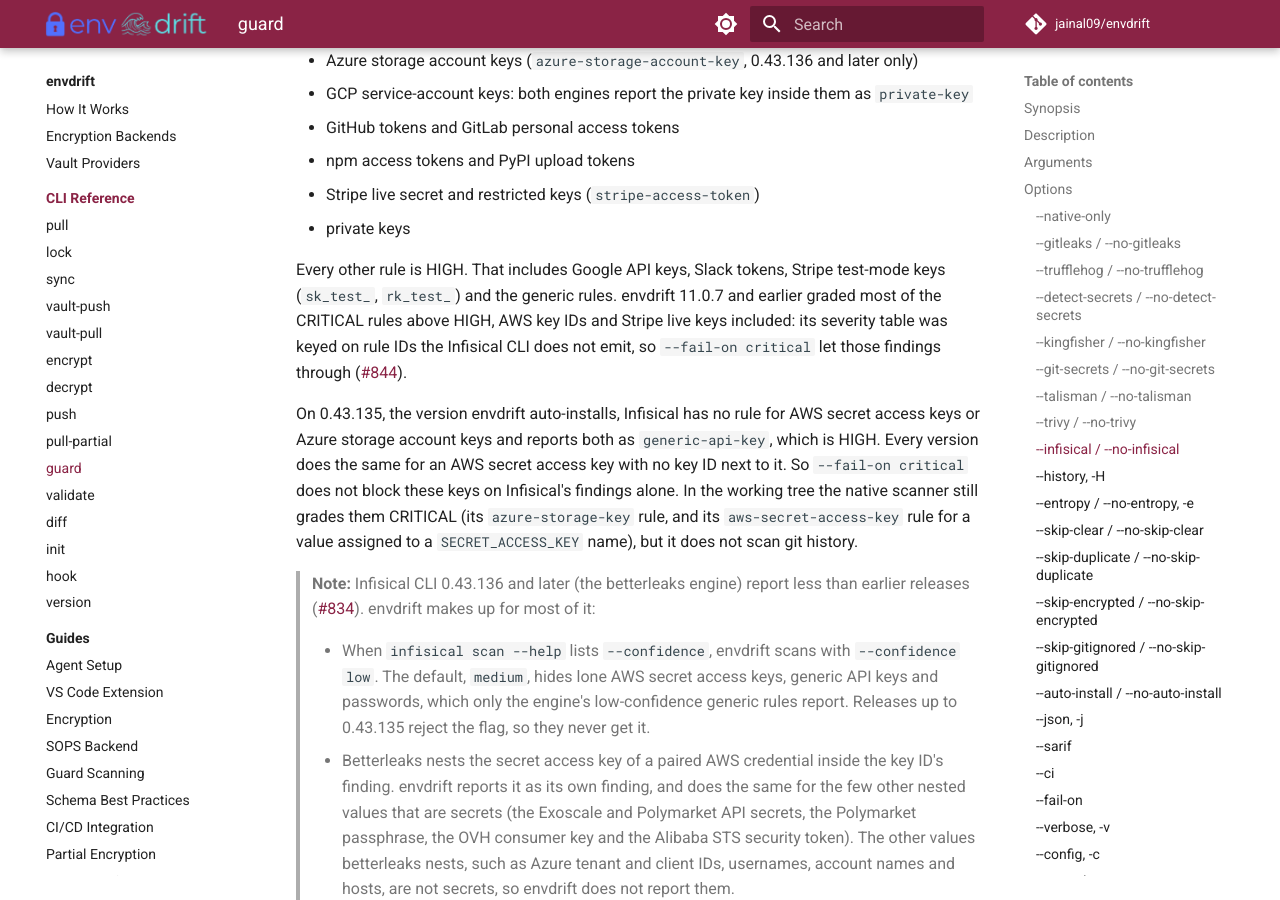
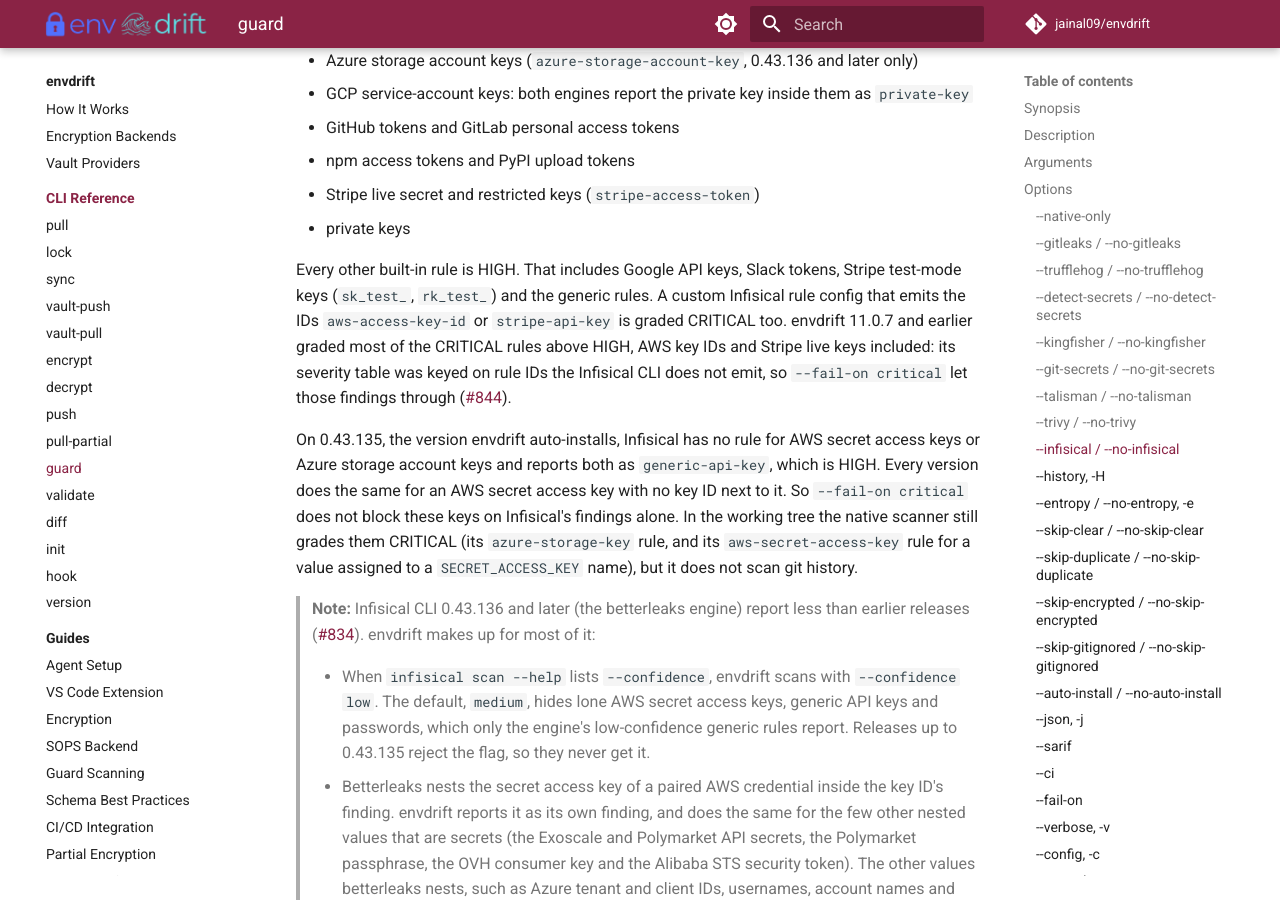
Before and after one commit to jainal09/envdrift, an MkDocs documentation site: the page built from docs/cli/guard.md, in a window 1280 px wide and 900 px high, scrolled down 3659 px. Built offline with MkDocs 1.6.1 and Material for MkDocs 9.7.7, drawn with Linux system fonts in a browser that asks for light colours; comment, search, counter and statistics services are not loaded.

Commit message:
fix(scanner): address review findings on scanner paths and severities
- strip_ansi matches the full CSI parameter range (0x30-0x3F), so colon-form
  truecolor (\x1b[38:2::1:2:3m) and <-prefixed sequences no longer leak into
  --json/SARIF errors.
- Integration CI installs the pinned gitleaks from constants.json; the gitleaks
  half of the #843/#852 regression tests skipped in the required jobs.
- guard docs: every other *built-in* Infisical rule is HIGH; custom rules
  emitting aws-access-key-id or stripe-api-key stay CRITICAL.
- CLAUDE.md/AGENTS.md: the auto-merge workflow gates on labels, not authorship;
  only a release-please dispatch regenerates a release PR (update-branch syncs).
- xfail tests fail loud on a broken precondition (pytest.fail) instead of letting
  raises=AssertionError swallow a parse or scanner error.
- Test tidy-ups: flatter detect-secrets plugin walk, bundled parametrize cases,
  one parametrized --no-git test, simpler nested-secret assertion.

Co-Authored-By: Claude Opus 5.5 <noreply@anthropic.com>
Claude-Session: https://claude.ai/code/session_015t5xQ3d6X4RCFUakwDh9CE

```diff
--- a/docs/cli/guard.md
+++ b/docs/cli/guard.md
@@ -159,8 +159,9 @@ are CRITICAL, so `--fail-on critical` blocks them:
 - Stripe live secret and restricted keys (`stripe-access-token`)
 - private keys
 
-Every other rule is HIGH. That includes Google API keys, Slack tokens, Stripe test-mode keys
-(`sk_test_`, `rk_test_`) and the generic rules. envdrift 11.0.7 and earlier graded most of the
+Every other built-in rule is HIGH. That includes Google API keys, Slack tokens, Stripe test-mode keys
+(`sk_test_`, `rk_test_`) and the generic rules. A custom Infisical rule config that emits the IDs
+`aws-access-key-id` or `stripe-api-key` is graded CRITICAL too. envdrift 11.0.7 and earlier graded most of the
 CRITICAL rules above HIGH, AWS key IDs and Stripe live keys included: its severity table was keyed
 on rule IDs the Infisical CLI does not emit, so `--fail-on critical` let those findings through
 ([#844](https://github.com/jainal09/envdrift/issues/844)).
```
Also changed, not shown: AGENTS.md (+8 -6 lines), CLAUDE.md (+6 -4 lines), 9 other files.
